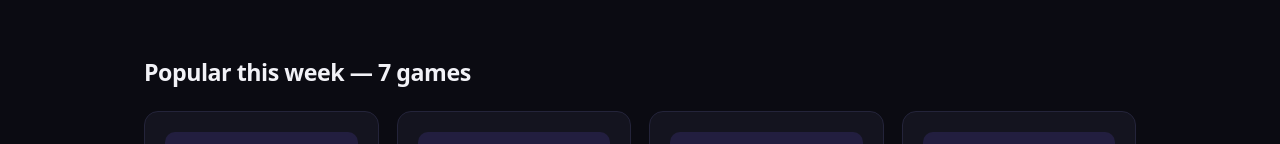
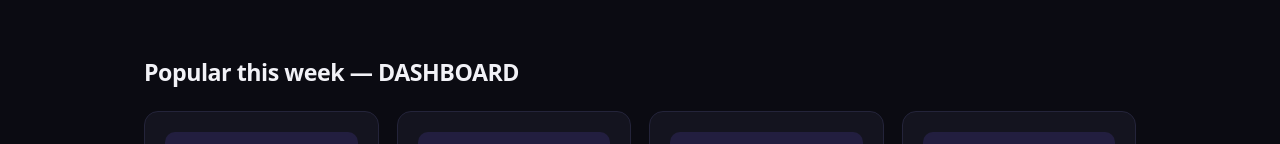
Before and after one commit to DevankSilswal/gitops-pr-preview, a website: page app/public/index.html in a window 1280 px wide. Shown: the part 354-498 px from the top of the page. Drawn offline with Linux system fonts and the light colour scheme; no server answers.

Commit message:
chore: a temporary preview, to verify the dashboard shows real data

```diff
--- a/app/public/index.html
+++ b/app/public/index.html
@@ -31,7 +31,7 @@
       </section>
 
       <section id="games">
-        <h2>Popular this week &mdash; 7 games</h2>
+        <h2>Popular this week &mdash; DASHBOARD</h2>
         <div class="games">
           <article class="card">
             <div class="art">🚀</div>
```
